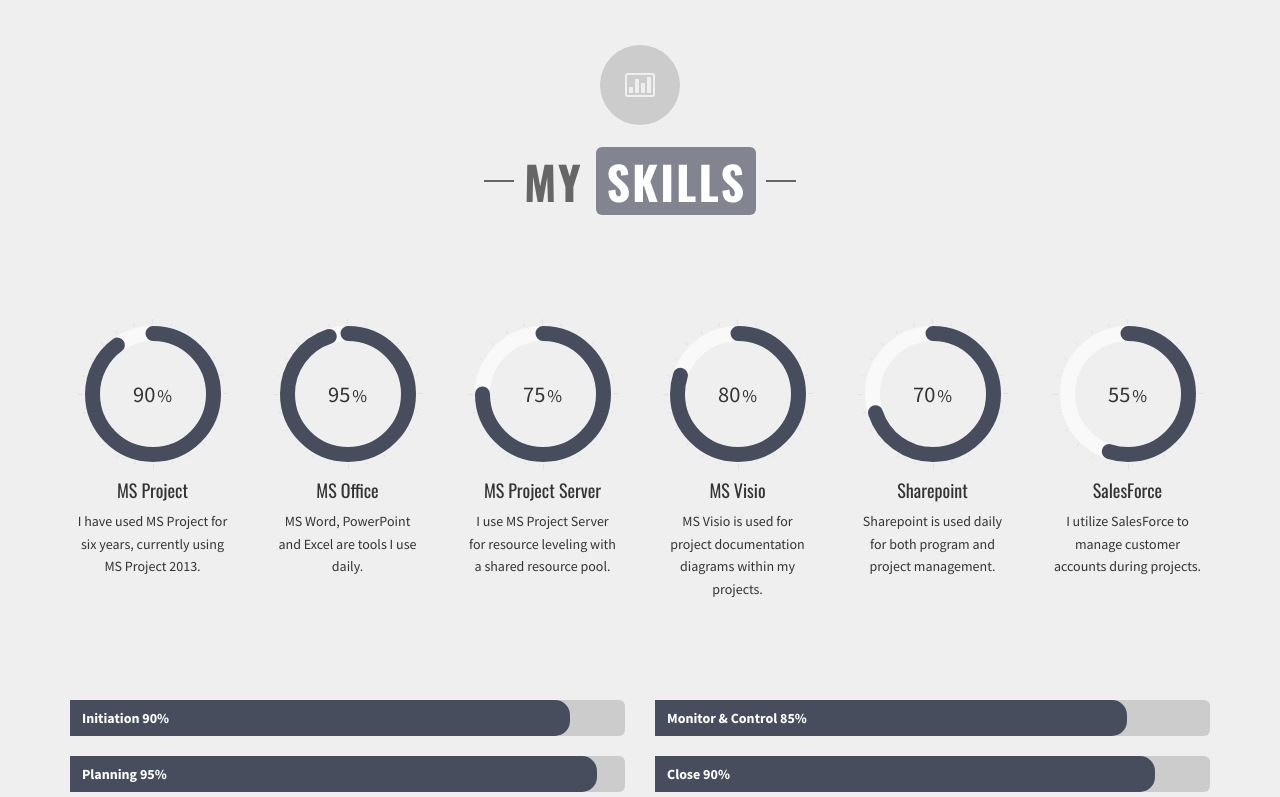
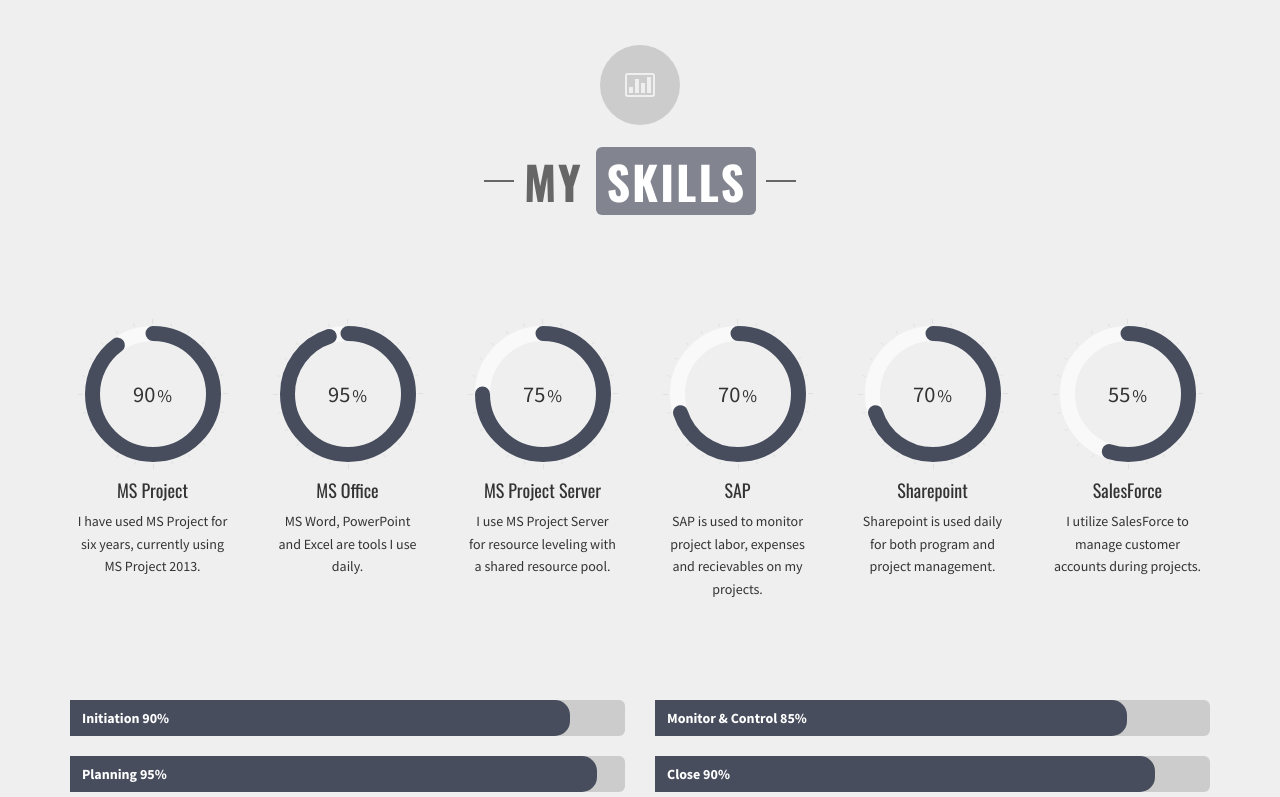
Before and after one commit to remlabm/rpboros-site, a plain HTML site: page index.html in a window 1280 px wide. Shown: the part 2910-3707 px from the top of the page. Drawn offline with nearby package versions, Linux system fonts and the light colour scheme; some packages are replaced by stand-ins of ours; a script that the page names is missing.

Commit message:
text
text

```diff
--- a/index.html
+++ b/index.html
@@ -123,7 +123,7 @@
 			<div class="name-title">
 				<h2>Rob Boros</h2>
 				<!-- Your Name -->
-				<h5>PMP - CSM</h5>
+				<h5>PMP - CSM - CSPO</h5>
 				<!-- Your Designation -->
 			</div>
 		</div>
@@ -348,11 +348,11 @@
 			</div>
 		</div>
 		<div class="col-md-2">
-			<div class="chart" data-percent="80">
-			<span class="percent">80</span>
-			<h4>MS Visio</h4>
+			<div class="chart" data-percent="70">
+			<span class="percent">70</span>
+			<h4>SAP</h4>
 			<p>
-				MS Visio is used for project documentation diagrams within my projects.
+				SAP is used to monitor project labor, expenses and recievables on my projects.
 			</p>
 			</div>
 		</div>
```
